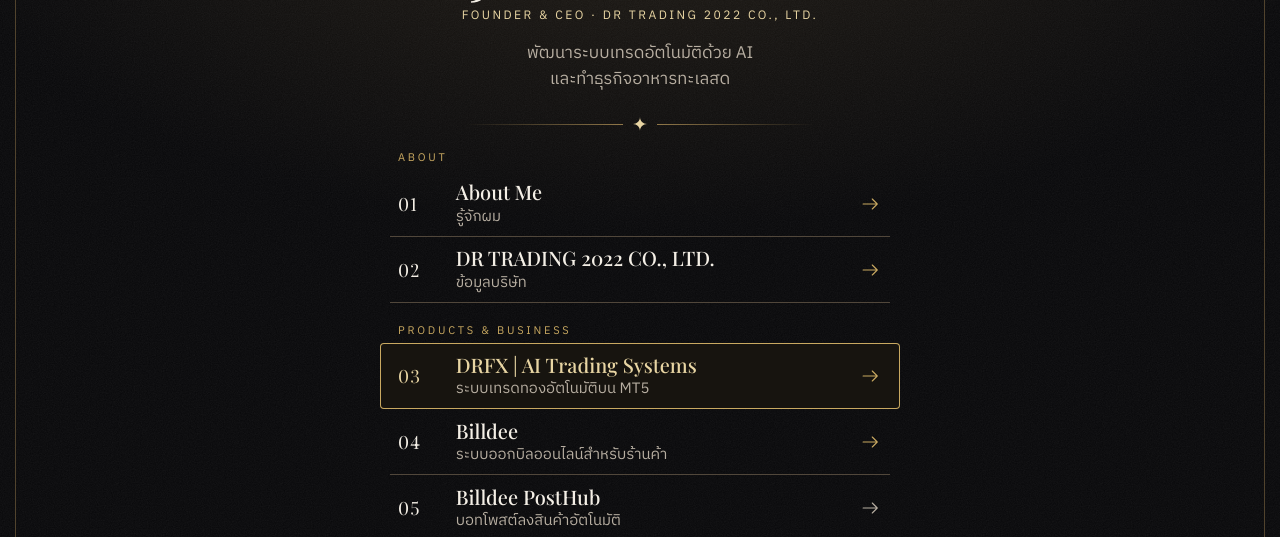
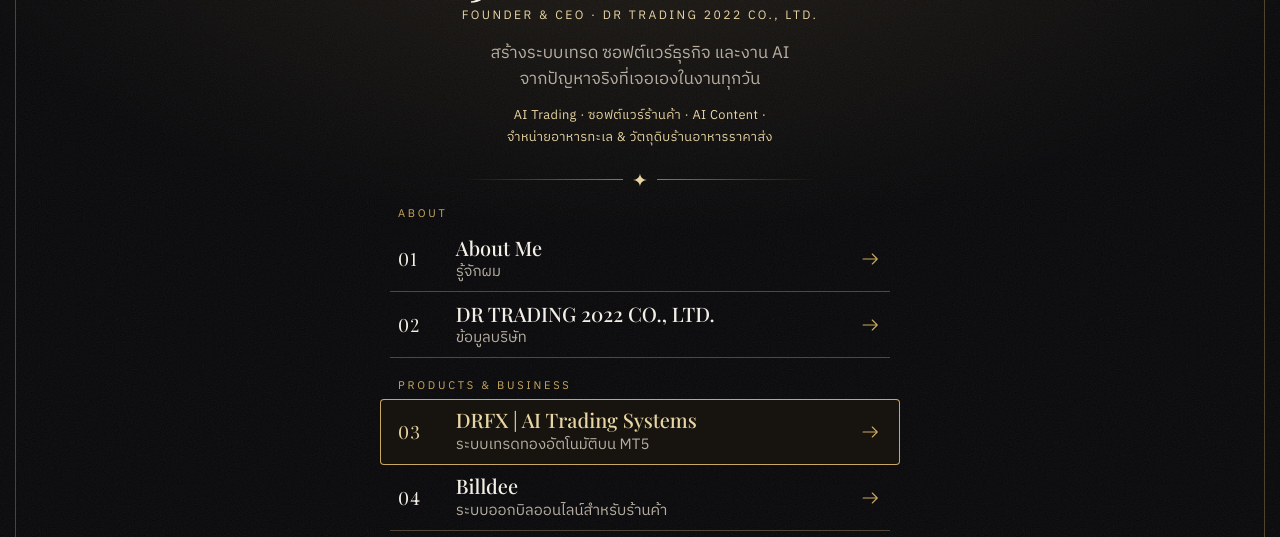
Before and after one commit to Jatupondr/jatupon-links, a plain HTML site: page index.html in a window 1280 px wide. Shown: the part 226-763 px from the top of the page. Drawn offline with Linux system fonts and the light colour scheme.

Commit message:
Rewrite the main-page bio and add a scope line
- New two-line bio and a gold scope line listing the business areas
- Jatupon Seafoods now described as seafood and restaurant supplies at
  wholesale prices, on the main page and the About page
- About page intro and page descriptions aligned with the new bio

Co-Authored-By: Claude Opus 5.5 <noreply@anthropic.com>
Claude-Session: https://claude.ai/code/session_01BTB4hb49rkHyLjS7osgKv1

```diff
--- a/index.html
+++ b/index.html
@@ -5,12 +5,12 @@
   <meta name="viewport" content="width=device-width, initial-scale=1">
   <meta name="theme-color" content="#08080a">
   <title>JATUPON · DR TRADING 2022 CO., LTD.</title>
-  <meta name="description" content="Jatupon ผู้ก่อตั้ง DR TRADING 2022 CO., LTD. พัฒนาระบบเทรดอัตโนมัติด้วย AI และทำธุรกิจอาหารทะเลสด">
+  <meta name="description" content="Jatupon ผู้ก่อตั้ง DR TRADING 2022 CO., LTD. สร้างระบบเทรด ซอฟต์แวร์ธุรกิจ และงาน AI พร้อมจำหน่ายอาหารทะเลและวัตถุดิบร้านอาหารราคาส่ง">
   <meta property="og:type" content="website">
   <meta property="og:locale" content="th_TH">
   <meta property="og:site_name" content="JATUPON">
   <meta property="og:title" content="JATUPON · DR TRADING 2022 CO., LTD.">
-  <meta property="og:description" content="พัฒนาระบบเทรดอัตโนมัติด้วย AI และทำธุรกิจอาหารทะเลสด">
+  <meta property="og:description" content="สร้างระบบเทรด ซอฟต์แวร์ธุรกิจ และงาน AI จากปัญหาจริงที่เจอเองในงานทุกวัน">
   <meta property="og:url" content="https://jatupon.drfxtrading.net/">
   <link rel="canonical" href="https://jatupon.drfxtrading.net/">
   <!-- เพิ่ม og:image แบบ HTTPS ในส่วนนี้เมื่อมีภาพแชร์จริง -->
@@ -162,6 +162,16 @@
     }
 
     .bio span { display: block; }
+
+    .scope {
+      margin: 12px auto 0;
+      max-width: 30em;
+      color: var(--champagne);
+      font-size: .8rem;
+      line-height: 1.7;
+      letter-spacing: .03em;
+      text-wrap: balance;
+    }
 
     .ornament {
       display: flex;
@@ -363,6 +373,7 @@
         <h1 lang="en">JATUPON</h1>
         <p class="role" lang="en">Founder &amp; CEO · DR TRADING 2022 CO., LTD.</p>
         <p class="bio" id="bio" hidden></p>
+        <p class="scope" id="scope" hidden></p>
       </header>
 
       <div class="ornament reveal" aria-hidden="true">
@@ -386,9 +397,10 @@
     const SITE = {
       profileImage: './profile.jpg', // เว้นว่างเพื่อใช้ monogram J หรือใส่ URL รูป
       bio: [
-        'พัฒนาระบบเทรดอัตโนมัติด้วย AI',
-        'และทำธุรกิจอาหารทะเลสด'
+        'สร้างระบบเทรด ซอฟต์แวร์ธุรกิจ และงาน AI',
+        'จากปัญหาจริงที่เจอเองในงานทุกวัน'
       ],
+      scope: 'AI Trading · ซอฟต์แวร์ร้านค้า · AI Content · จำหน่ายอาหารทะเล & วัตถุดิบร้านอาหารราคาส่ง',
       groups: [
         {
           label: 'About',
@@ -408,7 +420,7 @@
             },
             { title: 'Billdee', description: 'ระบบออกบิลออนไลน์สำหรับร้านค้า', url: 'https://billdee.net' },
             { title: 'Billdee PostHub', description: 'บอทโพสต์ลงสินค้าอัตโนมัติ', url: '' },
-            { title: 'Jatupon Seafoods', description: 'อาหารทะเลสด', url: 'https://line.me/R/ti/p/%40777dnvvc' }
+            { title: 'Jatupon Seafoods', description: 'อาหารทะเล & วัตถุดิบร้านอาหารราคาส่ง', url: 'https://line.me/R/ti/p/%40777dnvvc' }
           ]
         },
         {
@@ -473,6 +485,11 @@
     const bio = document.querySelector('#bio');
     bio.append(...SITE.bio.map(line => makeText(line)));
     bio.hidden = !SITE.bio.length;
+    if (SITE.scope) {
+      const scope = document.querySelector('#scope');
+      scope.textContent = SITE.scope;
+      scope.hidden = false;
+    }
 
     if (SITE.profileImage) {
       const portrait = document.querySelector('#portrait');
```
Also changed, not shown: about.html (+2 -2 lines).
